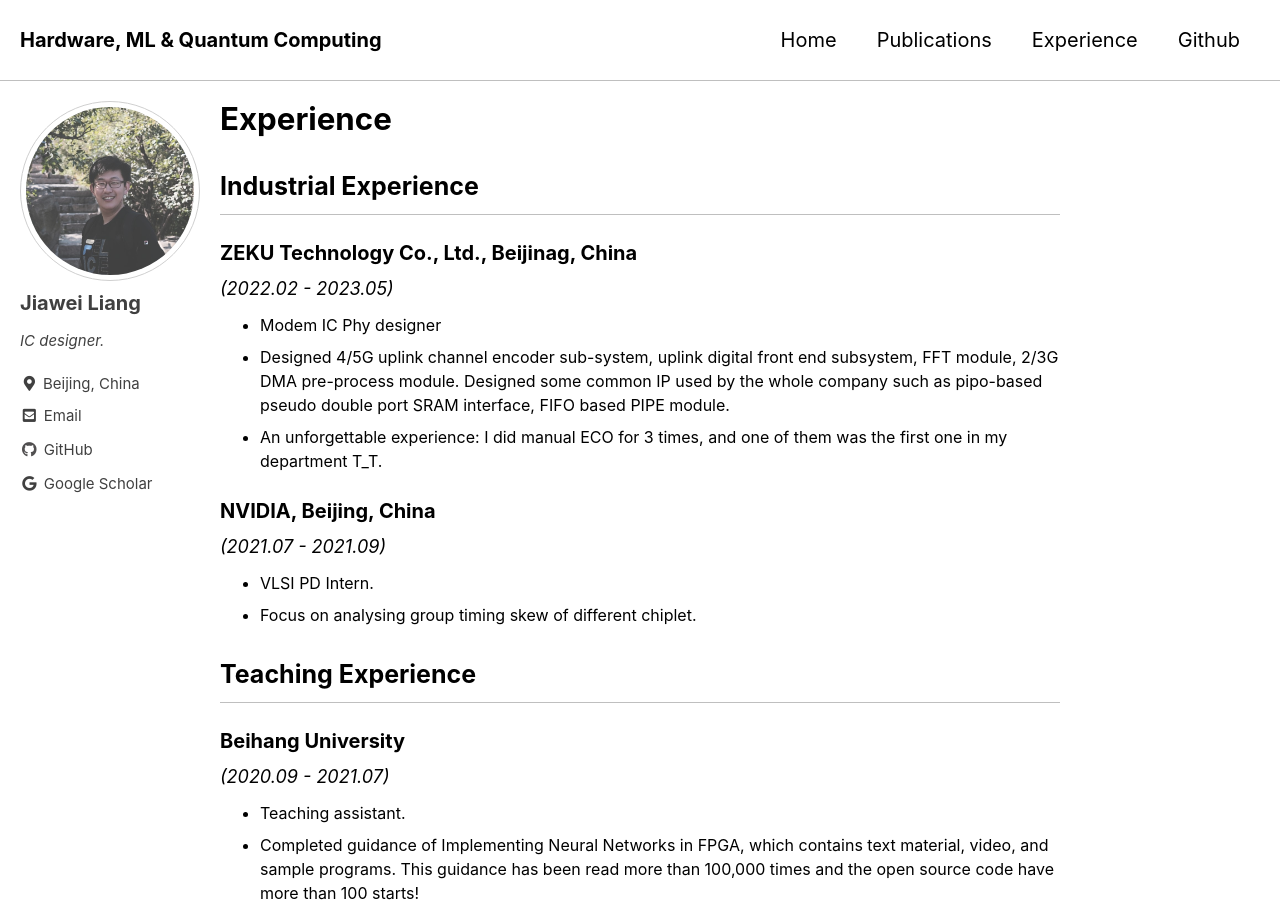
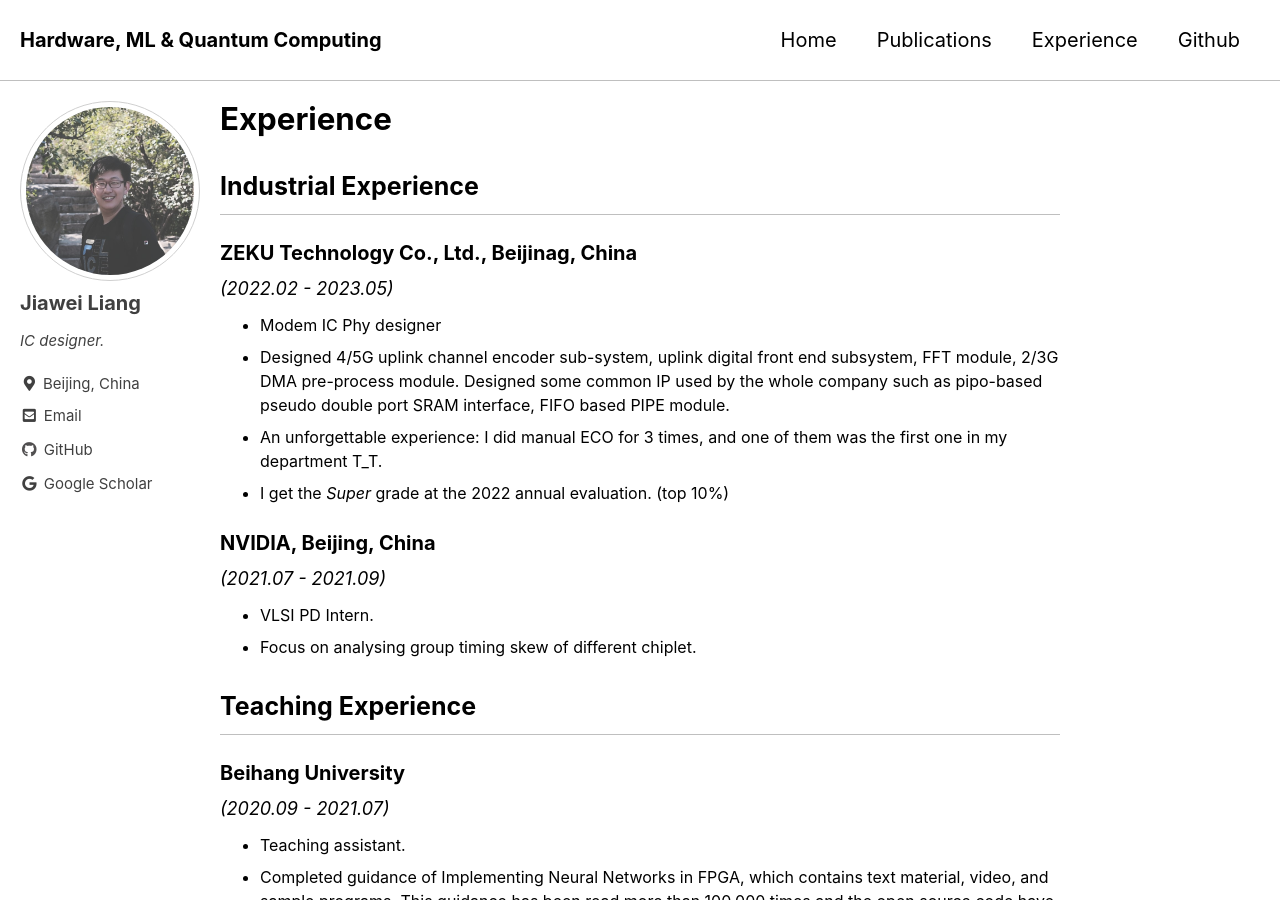
Before and after one commit to MasLiang/MasLiang.github.io, a Jekyll site: the page built from _pages/experience.md, in a window 1280 px wide and 900 px high. Built offline with Jekyll 4.4.1, drawn with Linux system fonts in a browser that asks for light colours; cached includes are drawn as plain includes.

Commit message:
Update experience.md

```diff
--- a/_pages/experience.md
+++ b/_pages/experience.md
@@ -12,6 +12,7 @@ author_profile: true
 - Modem IC Phy designer
 - Designed 4/5G uplink channel encoder sub-system, uplink digital front end subsystem, FFT module, 2/3G DMA pre-process module. Designed some common IP used by the whole company such as pipo-based pseudo double port SRAM interface, FIFO based PIPE module.
 - An unforgettable experience: I did manual ECO for 3 times, and one of them was the first one in my department T_T.
+- I get the *Super* grade at the 2022 annual evaluation. (top 10%)
 
 ###### NVIDIA, Beijing, China
 *<font size=4>(2021.07 - 2021.09) </font>*
```
